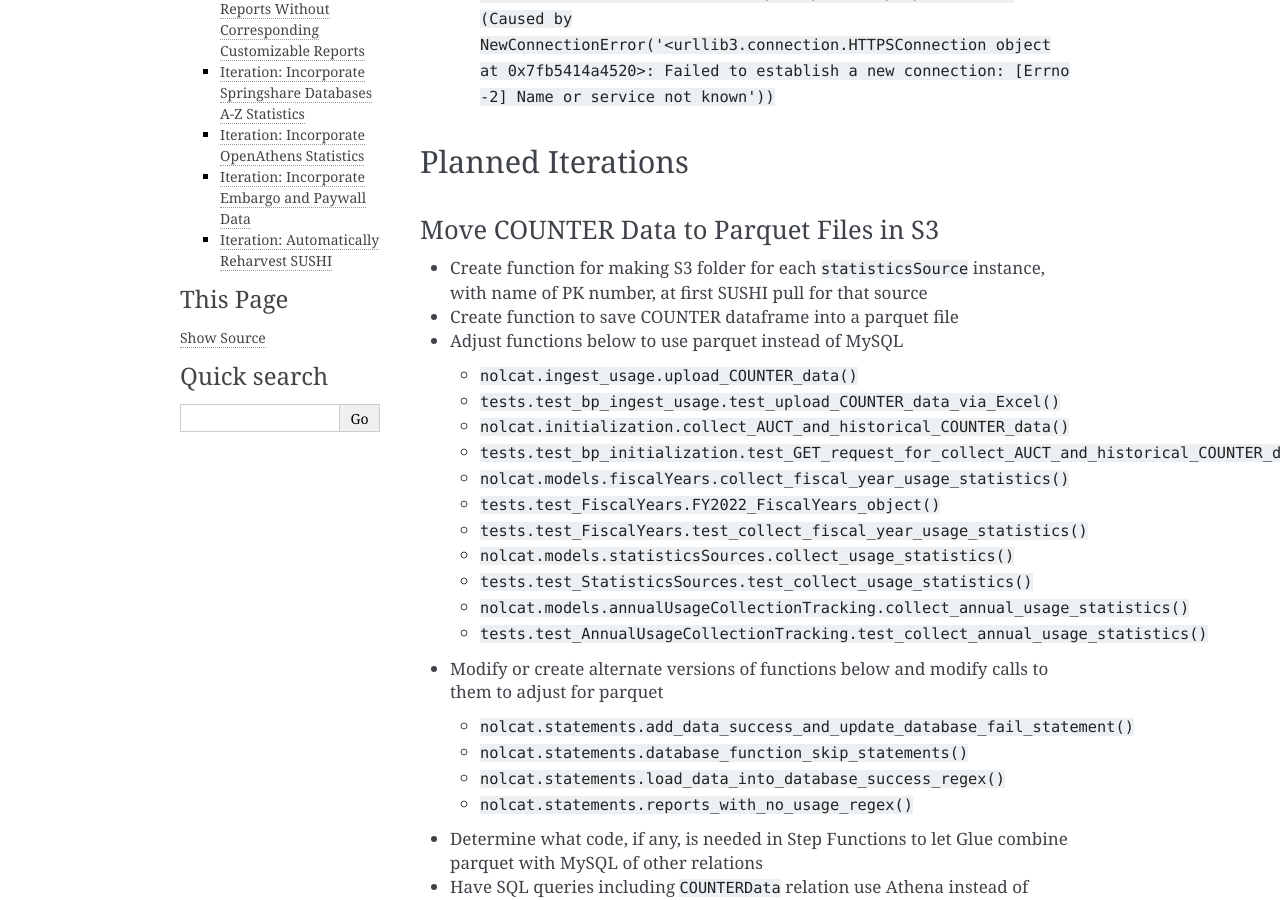
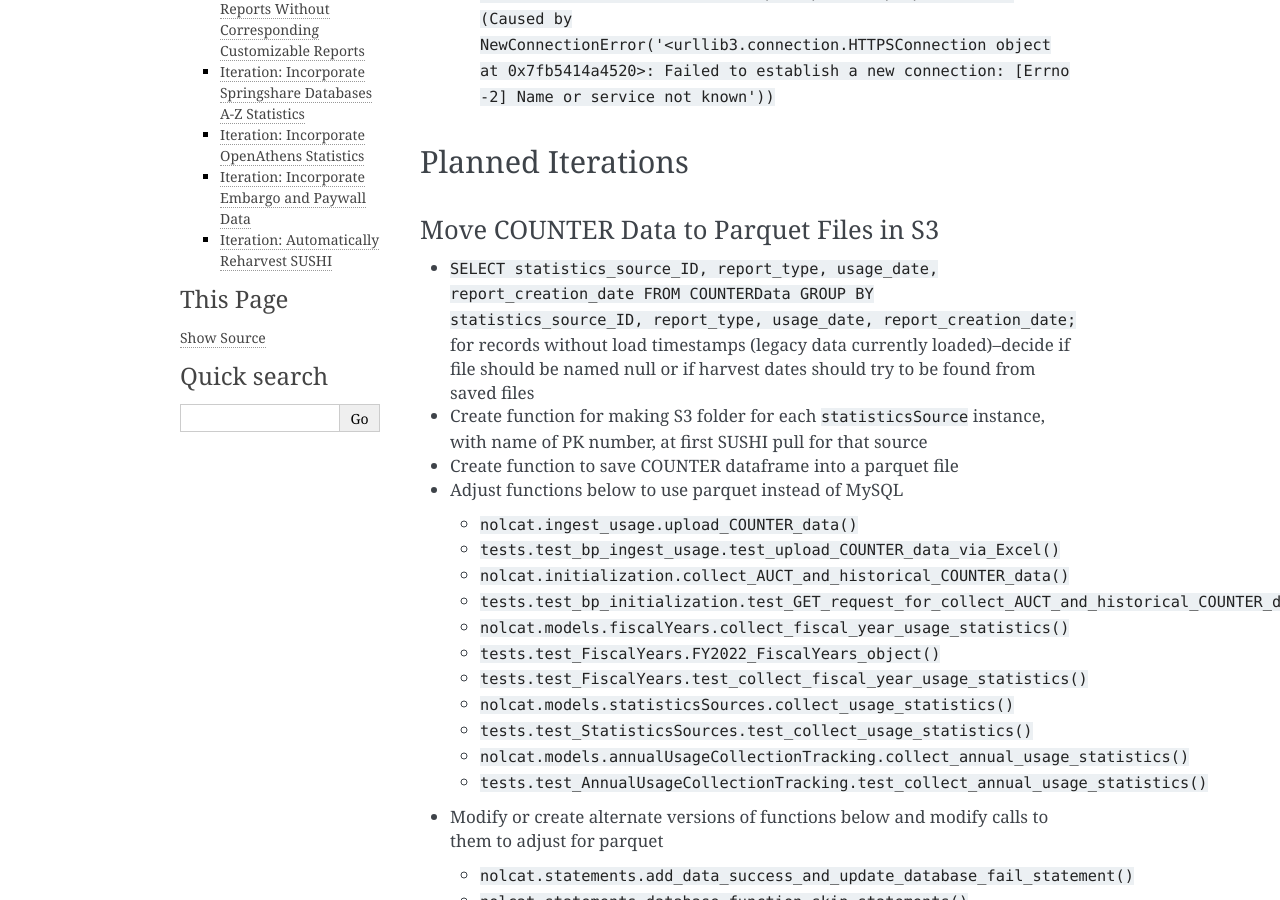
Before and after one commit to ereiskind/nolcat, a Sphinx documentation site: the page built from docs/source/roadmap.rst, in a window 1280 px wide and 900 px high, scrolled down 1272 px. Built offline with Sphinx 7.4.7, drawn with Linux system fonts in a browser that asks for light colours.

Commit message:
Add to-do for parquet file names

```diff
--- a/docs/source/roadmap.rst
+++ b/docs/source/roadmap.rst
@@ -21,6 +21,7 @@ Planned Iterations
 
 Move COUNTER Data to Parquet Files in S3
 ========================================
+* ``SELECT statistics_source_ID, report_type, usage_date, report_creation_date FROM COUNTERData GROUP BY statistics_source_ID, report_type, usage_date, report_creation_date;`` for records without load timestamps (legacy data currently loaded)--decide if file should be named null or if harvest dates should try to be found from saved files
 * Create function for making S3 folder for each ``statisticsSource`` instance, with name of PK number, at first SUSHI pull for that source
 * Create function to save COUNTER dataframe into a parquet file
 * Adjust functions below to use parquet instead of MySQL
```
